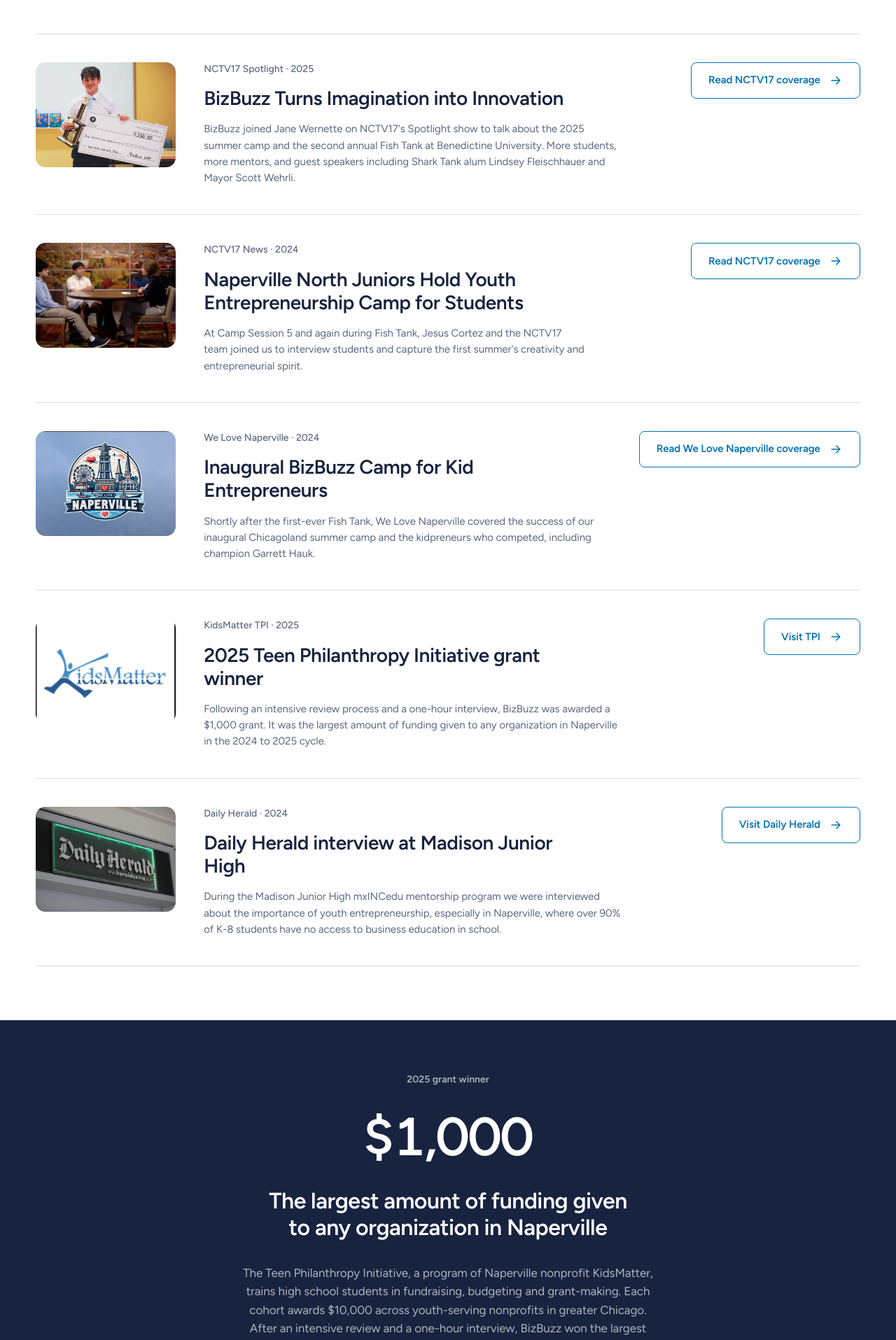
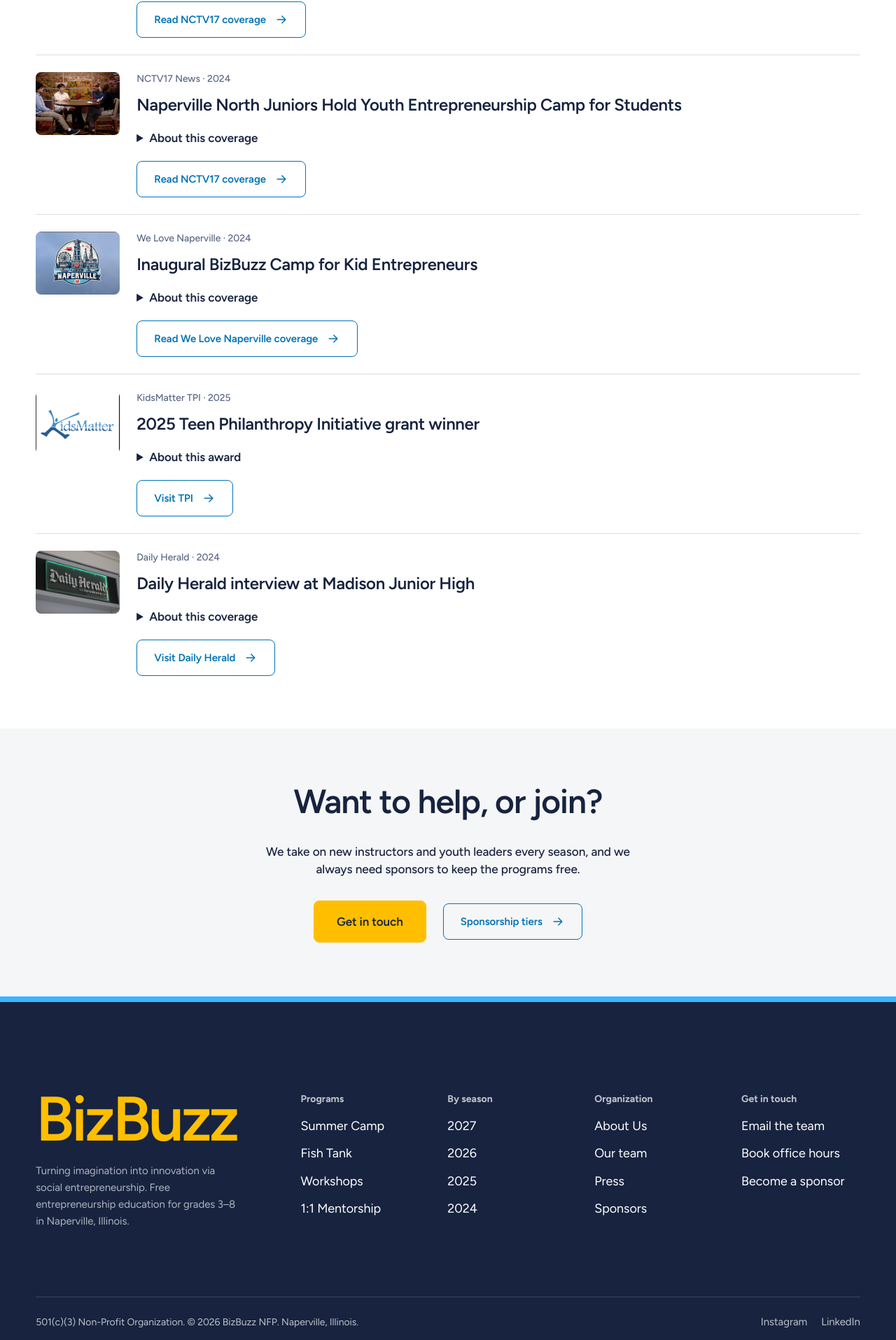
Before and after one commit to amargoyal/bizbuzz-reform, a Next.js app in the folder bizbuzz/: page /about in a window 1280 px wide. Shown: the part 3447-5362 px from the top of the page at 70% size. Built offline with nearby package versions, Linux system fonts and the light colour scheme.

Commit message:
group news and recognition

```diff
--- a/bizbuzz/src/app/about/page.tsx
+++ b/bizbuzz/src/app/about/page.tsx
@@ -3,7 +3,6 @@ import AboutImpact from "@/components/about/AboutImpact";
 import AboutTeam from "@/components/about/AboutTeam";
 import Image from "next/image";
 import { ArrowCTA, Button } from "@/components/ds/Button";
-import { Eyebrow } from "@/components/ds/Card";
 import AboutIntro from "@/components/about/AboutIntro";
 import SiteFooter from "@/components/site/SiteFooter";
 import SiteHeader from "@/components/site/SiteHeader";
@@ -42,7 +41,7 @@ const PRESS = [
     meta: "KidsMatter TPI · 2025",
     headline: "2025 Teen Philanthropy Initiative grant winner",
     blurb:
-      "Following an intensive review process and a one-hour interview, BizBuzz was awarded a $1,000 grant. It was the largest amount of funding given to any organization in Naperville in the 2024 to 2025 cycle.",
+      "Following an intensive review process and a one-hour interview, BizBuzz was awarded a $1,000 grant. It was the largest single award in the TPI 2024 to 2025 cycle.",
     href: "https://www.teenphilanthropyinitiative.org/",
     image: "/news/tpi-2025-b.jpg",
   },
@@ -70,100 +69,27 @@ export default function AboutPage() {
 
       <AboutTeam />
 
-      {/* ----------------------------------------------------------- Press */}
-      <section id="press" style={{ paddingBlock: "var(--section-y)" }}>
-        <div
-          style={{
-            maxWidth: "var(--container)",
-            margin: "0 auto",
-            paddingInline: "var(--gutter)",
-            display: "flex",
-            flexDirection: "column",
-            gap: "var(--space-11)",
-          }}
-        >
-          <div>
-            <div style={{ display: "flex", flexDirection: "column", gap: "var(--space-7)" }}>
-              <h2 className="bb-display-2" style={{ maxWidth: "18ch" }}>
-                What has been written about us
-              </h2>
-              <p className="bb-lead" style={{ maxWidth: "52ch", color: "var(--text-muted)" }}>
-                Coverage from NCTV17 has connected BizBuzz with parents looking for opportunities for their
-                students, and sponsors looking to support youth entrepreneurship.
-              </p>
-            </div>
-          </div>
-
-          <div style={{ display: "flex", flexDirection: "column" }}>
-            {PRESS.map((n) => (
-              <div key={n.headline}>
-                <div
-                  className="bb-rowlist"
-                  style={{
-                    display: "grid",
-                    gridTemplateColumns: "200px minmax(0, 1fr) auto",
-                    gap: "var(--space-9)",
-                    alignItems: "start",
-                    paddingBlock: "var(--space-9)",
-                    borderTop: "1px solid var(--border-hairline)",
-                  }}
-                >
-                  <div
-                    style={{
-                      position: "relative",
-                      borderRadius: "var(--radius-md)",
-                      overflow: "hidden",
-                      aspectRatio: "4 / 3",
-                      background: "var(--neutral-100)",
-                    }}
-                  >
-                    <Image src={n.image} alt={n.outlet} fill sizes="200px" style={{ objectFit: "cover" }} />
-                  </div>
-                  <div style={{ display: "flex", flexDirection: "column", gap: "var(--space-5)" }}>
-                    <p className="bb-meta">{n.meta}</p>
-                    <h3 className="bb-display-4" style={{ maxWidth: "30ch" }}>
-                      {n.headline}
-                    </h3>
-                    <p className="bb-body-sm" style={{ color: "var(--text-muted)", maxWidth: "62ch" }}>
-                      {n.blurb}
-                    </p>
-                  </div>
-                  <ArrowCTA href={n.href} target="_blank" rel="noopener noreferrer">
-                    {n.outlet === "Daily Herald" ? "Visit Daily Herald" : n.outlet === "Teen Philanthropy Initiative" ? "Visit TPI" : `Read ${n.outlet} coverage`}
-                  </ArrowCTA>
-                </div>
+      <section id="press" className="bb-about-section bb-container" aria-labelledby="press-heading">
+        <div className="bb-about-section-heading">
+          <h2 id="press-heading" className="bb-display-2">News and recognition</h2>
+          <p className="bb-body">Local coverage of our students, programs and community support.</p>
+        </div>
+        <div className="bb-about-press-list">
+          {PRESS.map((story) => (
+            <article className="bb-about-press-story" key={story.headline}>
+              <div className="bb-about-press-photo"><Image src={story.image} alt={story.outlet} fill sizes="120px" style={{ objectFit: "cover" }} /></div>
+              <div className="bb-about-press-copy">
+                <p className="bb-caption">{story.meta}</p>
+                <h3 className="bb-display-4">{story.headline}</h3>
+                <details className="bb-details">
+                  <summary>About this {story.outlet === "Teen Philanthropy Initiative" ? "award" : "coverage"}</summary>
+                  <p className="bb-body-sm">{story.blurb}</p>
+                  {story.outlet === "Teen Philanthropy Initiative" && <p className="bb-body-sm">The Teen Philanthropy Initiative, a program of Naperville nonprofit KidsMatter, trains high school students in fundraising, budgeting and grant-making. Each cohort awards $10,000 across youth-serving nonprofits in greater Chicago. After an intensive review and a one-hour interview, BizBuzz won the largest single award in the 2024 to 2025 cycle. They funded us again in 2026.</p>}
+                </details>
+                <ArrowCTA href={story.href} target="_blank" rel="noopener noreferrer">{story.outlet === "Daily Herald" ? "Visit Daily Herald" : story.outlet === "Teen Philanthropy Initiative" ? "Visit TPI" : `Read ${story.outlet} coverage`}</ArrowCTA>
               </div>
-            ))}
-            <div style={{ borderTop: "1px solid var(--border-hairline)" }} />
-          </div>
-        </div>
-      </section>
-
-      {/* ----------------------------------------------------------- Grant */}
-      <section className="bb-on-ink" style={{ background: "var(--surface-inverse)", paddingBlock: "var(--section-y)" }}>
-        <div
-          style={{
-            maxWidth: "var(--container-narrow)",
-            margin: "0 auto",
-            paddingInline: "var(--gutter)",
-            textAlign: "center",
-          }}
-        >
-          <div>
-            <div style={{ display: "flex", flexDirection: "column", gap: "var(--space-8)", alignItems: "center" }}>
-              <Eyebrow>2025 grant winner</Eyebrow>
-              <p className="bb-stat">$1,000</p>
-              <h2 className="bb-display-3" style={{ maxWidth: "26ch" }}>
-                The largest amount of funding given to any organization in Naperville
-              </h2>
-              <p className="bb-body" style={{ maxWidth: "56ch", color: "var(--text-muted)" }}>
-                The Teen Philanthropy Initiative, a program of Naperville nonprofit KidsMatter, trains high school
-                students in fundraising, budgeting and grant-making. Each cohort awards $10,000 across youth-serving
-                nonprofits in greater Chicago. After an intensive review and a one-hour interview, BizBuzz won the
-                largest single award in the 2024 to 2025 cycle. They funded us again in 2026.
-              </p>
-            </div>
-          </div>
+            </article>
+          ))}
         </div>
       </section>
 
--- a/bizbuzz/src/app/globals.css
+++ b/bizbuzz/src/app/globals.css
@@ -889,3 +889,14 @@ body:has(.bb-gallery-dialog[open]) { overflow: hidden; }
   .bb-about-members, .bb-about-rosters, .bb-about-archive-list { grid-template-columns: 1fr; }
   .bb-about-portrait { flex-basis: 88px; height: 110px; }
 }
+
+.bb-about-press-story { display: grid; grid-template-columns: 120px minmax(0, 1fr); align-items: start; gap: var(--space-7); padding-block: var(--space-7); border-top: var(--border-hair); }
+.bb-about-press-photo { position: relative; aspect-ratio: 4 / 3; overflow: hidden; border-radius: var(--radius-sm); background: var(--surface-sunken); }
+.bb-about-press-copy { display: flex; flex-direction: column; align-items: flex-start; gap: var(--space-4); }
+.bb-about-press-copy h3 { font-size: 1.5rem; }
+.bb-about-press-copy .bb-details { padding-block: 0; border-bottom: 0; }
+.bb-about-press-copy .bb-details p { margin-block: var(--space-4); }
+@media (max-width: 600px) {
+  .bb-about-press-story { grid-template-columns: 72px minmax(0, 1fr); gap: var(--space-5); }
+  .bb-about-press-copy h3 { font-size: 1.25rem; }
+}
```
